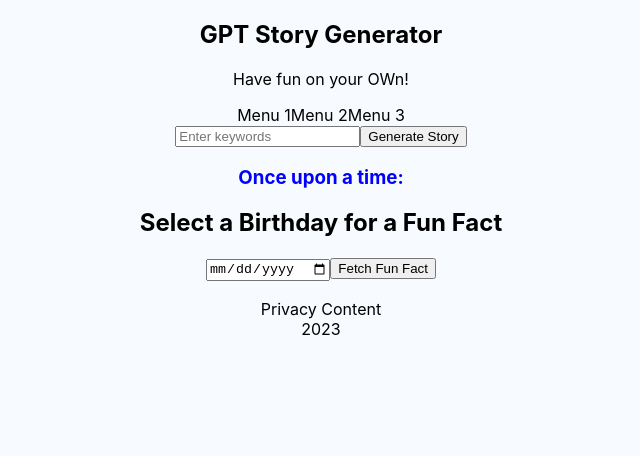
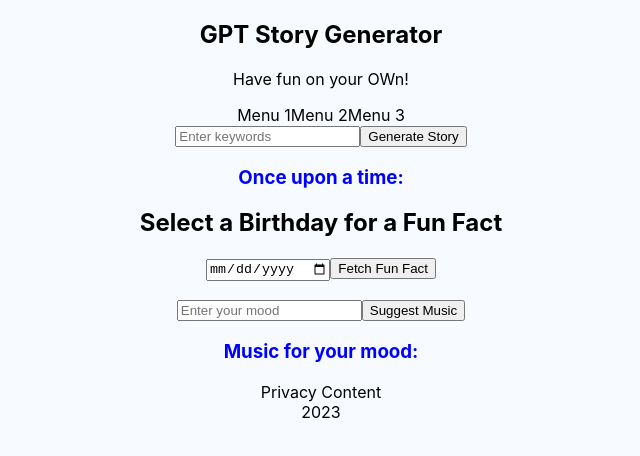
Before and after one commit to Eiad/gpt-story, a React (Create React App) app: page / in a window 1280 px wide. Shown: the top 456 px of the page, without its empty margins (319-959 px from the left). Built offline with nearby package versions, Linux system fonts and the light colour scheme.

Commit message:
Initial commit - Ash

```diff
--- a/api/birthdayFunFactAPI.js
+++ b/api/birthdayFunFactAPI.js
@@ -3,7 +3,7 @@ module.exports = async (req, res) => {
   const axios = require("axios");
 
   // Setting the OpenAI API key (Note: This should ideally be stored securely)
-  const OPENAI_API_KEY = "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";
+  const OPENAI_API_KEY = process.env.OPENAI_API_KEY;
 
   // Extracting the date from the request body
   const date = req.body.date;
--- a/api/generateStoryAPI.js
+++ b/api/generateStoryAPI.js
@@ -3,7 +3,7 @@ module.exports = async (req, res) => {
   const axios = require("axios");
 
   // Setting the OpenAI API key (Note: This should ideally be stored securely)
-  const OPENAI_API_KEY = "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";
+  const OPENAI_API_KEY = process.env.OPENAI_API_KEY;
 
   // Extracting the keywords from the request body
   const keywords = req.body.keywords;
--- /dev/null
+++ b/src/components/body/SuggestMeGpt/SuggestMeGpt.js
@@ -0,0 +1,51 @@
+import React, { useState } from "react"; // Importing React and useState hook
+import axios from "axios"; // Importing axios to make HTTP requests
+
+function SuggestMeGpt() {
+  // State to hold the mood input value
+  const [mood, setMood] = useState("");
+  // State to hold the list of music suggestions
+  const [suggestions, setSuggestions] = useState([]);
+
+  const handleMusicSuggestion = async () => {
+    try {
+      console.log("Mood:", mood);
+
+      // Making a POST request to the backend to get music suggestions
+      const response = await axios.post("/api/SuggestMeGptAPI", { mood: mood });
+
+      console.log("API Response:", response);
+      // Updating the state with the received list of music suggestions
+      setSuggestions(response.data);
+    } catch (error) {
+      // Handling errors and updating the state with an error message
+      console.error("Error:", error);
+      setSuggestions(["Sorry, an error occurred. Please try again."]);
+    }
+  };
+
+  return (
+    <div>
+      {/* Input field to capture user's mood */}
+      <input
+        value={mood}
+        onChange={(e) => setMood(e.target.value)}
+        placeholder="Enter your mood"
+      />
+      {/* Button to initiate the music suggestion process */}
+      <button onClick={handleMusicSuggestion}>Suggest Music</button>
+
+      {/* Displaying the title */}
+      <h3 className="title">Music for your mood:</h3>
+
+      {/* Iterating over the list of suggestions and displaying them */}
+      <ul>
+        {suggestions.map((suggestion, index) => (
+          <li key={index}>{suggestion}</li>
+        ))}
+      </ul>
+    </div>
+  );
+}
+
+export default SuggestMeGpt;
--- a/src/components/body/body.js
+++ b/src/components/body/body.js
@@ -1,12 +1,14 @@
 import React from "react";
 import GenerateStory from "./GenerateStory/generateStory";
 import BirthdayFunFact from "./BirthdayFunFact/birthdayFunFact";
+import SuggestMeGpt from "./SuggestMeGpt/SuggestMeGpt"; // Import the new component
 
 function Body(props) {
   return (
     <div className="body">
       <GenerateStory onStoryGenerated={props.onStoryGenerated} />
       <BirthdayFunFact />
+      <SuggestMeGpt />
     </div>
   );
 }
```
Also changed, not shown: api/SuggestMeGptAPI.js (added, +47 -0 lines).
